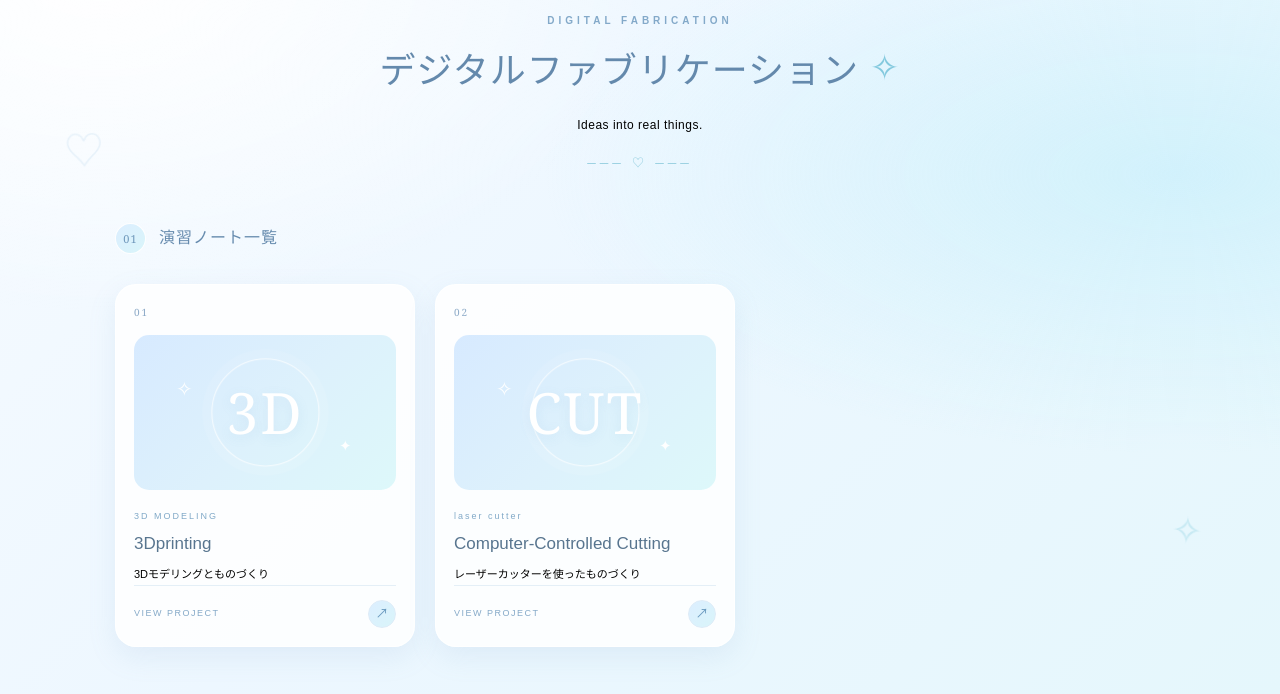
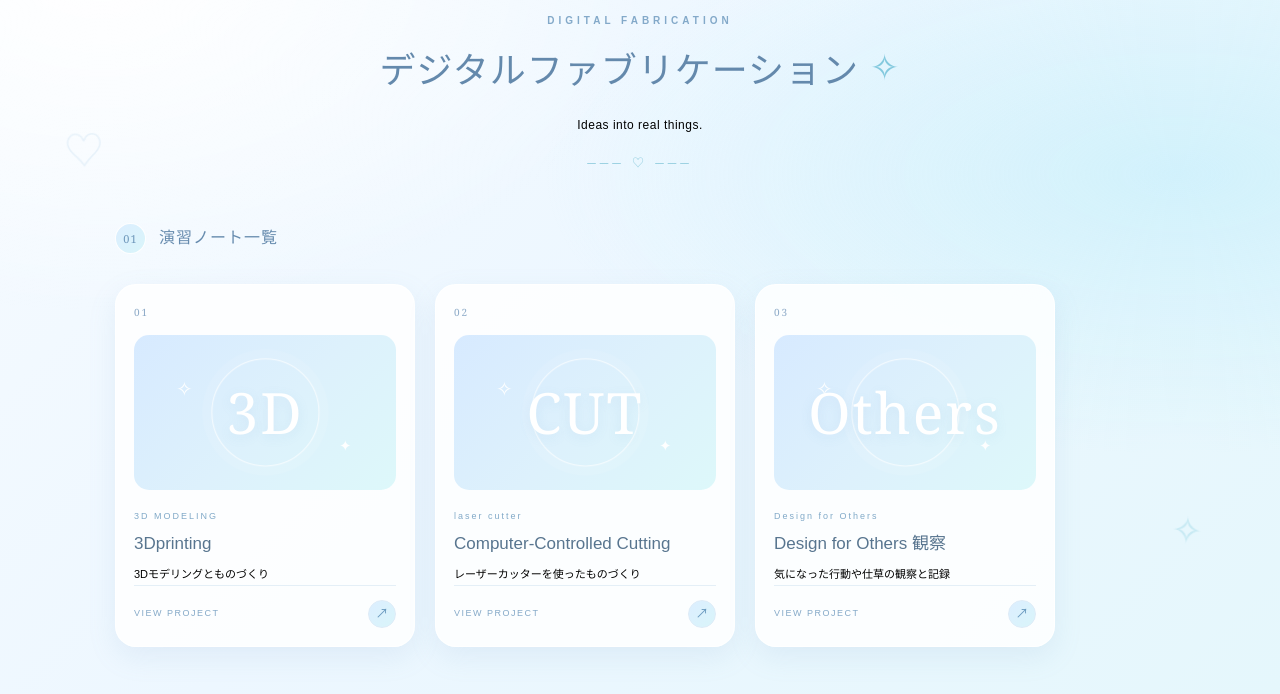
Before and after one commit to eimi28/xbp, a plain HTML site: page digi_fab/index.html in a window 1280 px wide. Shown: the part 106-800 px from the top of the page. Drawn offline with Linux system fonts and the light colour scheme.

Commit message:
202611152

```diff
--- a/digi_fab/index.html
+++ b/digi_fab/index.html
@@ -99,6 +99,34 @@
 
                     </a>
                 </li>
+
+                <li class="work-card">
+                    <a href="./others.html" target="_blank" rel="noopener noreferrer">
+
+                        <span class="card-number">03</span>
+
+                        <span class="card-visual">
+                            <span class="visual-ring"></span>
+                            <span class="visual-text">Others</span>
+                            <span class="visual-sparkle sparkle-one">✧</span>
+                            <span class="visual-sparkle sparkle-two">✦</span>
+                        </span>
+
+                        <span class="card-category">Design for Others</span>
+
+                        <span class="card-title">Design for Others 観察</span>
+
+                        <span class="card-description">
+                            気になった行動や仕草の観察と記録
+                        </span>
+
+                        <span class="card-footer">
+                            <span>VIEW PROJECT</span>
+                            <span class="card-arrow">↗</span>
+                        </span>
+
+                    </a>
+                </li>
             </ol>
 
         </section>
```
